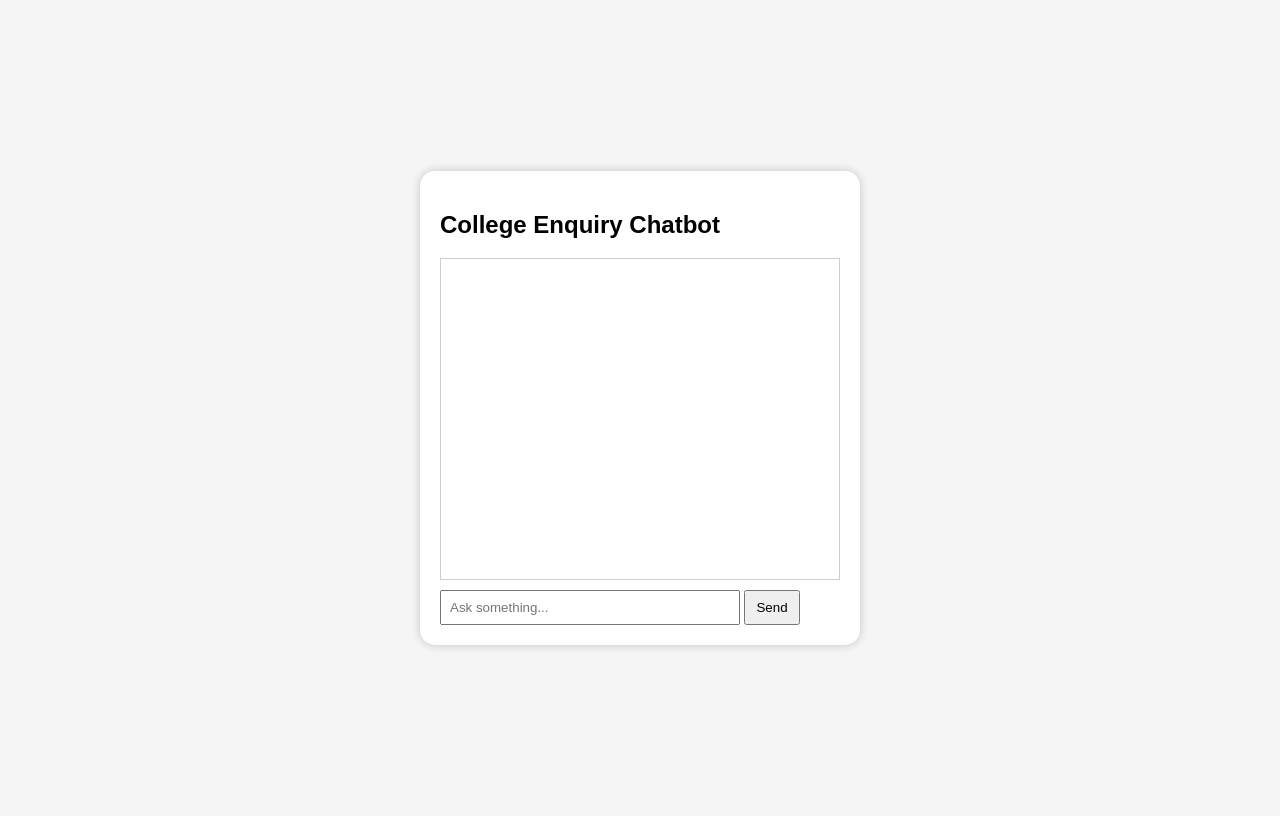
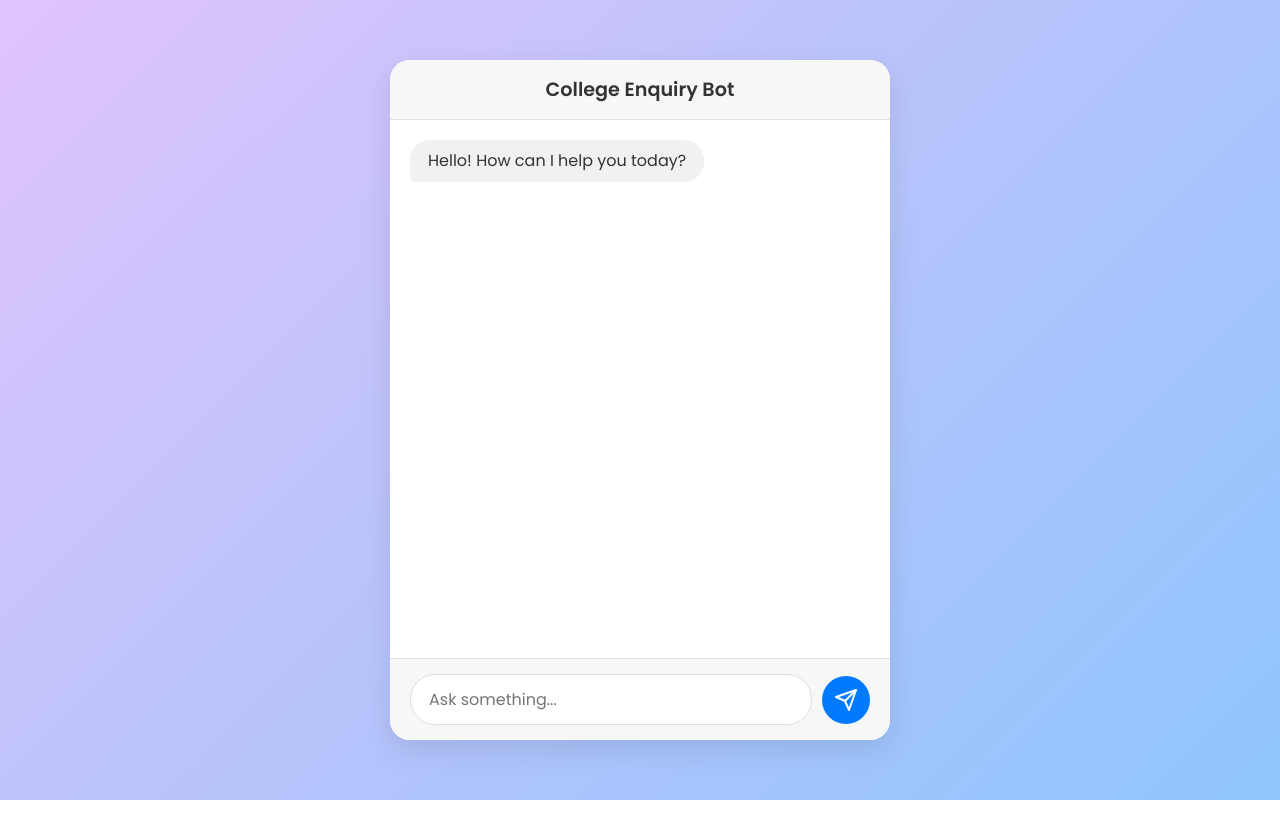
Before and after one commit to Albin92/CLGbot, a Flask app: template api/templates/index.html in a window 1280 px wide. Run offline with Flask 3, Linux system fonts and the light colour scheme; the template is opened without the code that fills it, so the values that code supplies are empty; parts of the project's set-up code (start-up, migrations or seed data) failed here and were passed over.

Commit message:
new ui not fixed

```diff
--- a/api/app.py
+++ b/api/app.py
@@ -1,5 +1,5 @@
 from flask import Flask, render_template, request, jsonify
-from api.chatbot import get_response
+from chatbot import get_response
 
 app = Flask(__name__)
 
@@ -12,3 +12,5 @@ def chat():
     user_input = request.form["msg"]
     response = get_response(user_input)
     return jsonify({"response": response})
+if __name__ == "__main__":
+    app.run(debug=True)
--- a/api/chatbot.py
+++ b/api/chatbot.py
@@ -3,7 +3,7 @@ from sklearn.feature_extraction.text import TfidfVectorizer
 from sklearn.metrics.pairwise import cosine_similarity
 
 # Load dataset
-data = pd.read_csv('api/data.csv')
+data = pd.read_csv('data.csv')
 
 # Prepare TF-IDF vectorizer
 vectorizer = TfidfVectorizer()
--- a/api/templates/index.html
+++ b/api/templates/index.html
@@ -2,33 +2,57 @@
 <html lang="en">
 <head>
   <meta charset="UTF-8">
+  <meta name="viewport" content="width=device-width, initial-scale=1.0">
   <title>College Enquiry Chatbot</title>
-  <link rel="stylesheet" href="static/style.css">
+  <link rel="stylesheet" href="style.css">
+  <link rel="preconnect" href="https://fonts.googleapis.com">
+  <link rel="preconnect" href="https://fonts.gstatic.com" crossorigin>
+  <link href="https://fonts.googleapis.com/css2?family=Poppins:wght@400;500;600&display=swap" rel="stylesheet">
 </head>
 <body>
   <div class="chatbox">
-    <h2>College Enquiry Chatbot</h2>
-    <div id="chatlog"></div>
-    <input type="text" id="userInput" placeholder="Ask something...">
-    <button onclick="sendMessage()">Send</button>
+    <div class="chatbox-header">
+      <h2>College Enquiry Bot</h2>
+    </div>
+    <div id="chatlog">
+      <div class="message bot-message">
+        <p>Hello! How can I help you today?</p>
+      </div>
+    </div>
+    <div class="input-area">
+      <input type="text" id="userInput" placeholder="Ask something..." onkeyup="if(event.keyCode === 13) sendMessage()">
+      <button onclick="sendMessage()" aria-label="Send Message">
+        <svg xmlns="http://www.w3.org/2000/svg" width="24" height="24" viewBox="0 0 24 24" fill="none" stroke="currentColor" stroke-width="2" stroke-linecap="round" stroke-linejoin="round"><line x1="22" y1="2" x2="11" y2="13"></line><polygon points="22 2 15 22 11 13 2 9 22 2"></polygon></svg>
+      </button>
+    </div>
   </div>
+
 
   <script>
     async function sendMessage() {
-      const msg = document.getElementById("userInput").value;
+      const msg= document.getElementById("userInput").value;
       const chatlog = document.getElementById("chatlog");
 
-      chatlog.innerHTML += `<p><b>You:</b> ${msg}</p>`;
-      document.getElementById("userInput").value = "";
+      chatlog.innerHTML += `<div class="message user-message"><p>${msg}</p></div>`;
+      userInput.value = "";
+      chatlog.scrollTop = chatlog.scrollHeight;
 
-      const response = await fetch("/get", {
-        method: "POST",
-        body: new URLSearchParams({ msg }),
-        headers: { "Content-Type": "application/x-www-form-urlencoded" }
-      });
+      try {
+        const response = await fetch("/get", {
+          method: "POST",
+          body: new URLSearchParams({ msg }),
+          headers: { "Content-Type": "application/x-www-form-urlencoded" }
+        });
+
 
       const data = await response.json();
-      chatlog.innerHTML += `<p><b>Bot:</b> ${data.response}</p>`;
+      chatlog.innerHTML += `<div class="message bot-message"><p>${data.response}</p></div>`;
+        chatlog.scrollTop = chatlog.scrollHeight; // Scroll to bottom
+      } catch (error) {
+        console.error("Error fetching bot response:", error);
+         chatlog.innerHTML += `<div class="message bot-message"><p>Sorry, I'm having trouble connecting. Please try again later.</p></div>`;
+        chatlog.scrollTop = chatlog.scrollHeight;
+      }
     }
   </script>
 </body>
--- a/api/templates/style.css
+++ b/api/templates/style.css
@@ -1,29 +1,143 @@
+/* General Body & Font Styling */
 body {
-  font-family: Arial, sans-serif;
-  background: #f5f5f5;
+  font-family: 'Poppins', sans-serif;
+  background: linear-gradient(135deg, #e0c3fc 0%, #8ec5fc 100%);
   display: flex;
   justify-content: center;
   align-items: center;
   height: 100vh;
+  margin: 0;
+  padding: 20px;
+  box-sizing: border-box;
 }
+
+/* Chatbox Container */
 .chatbox {
   background: white;
+  border-radius: 20px;
+  width: 100%;
+  max-width: 500px;
+  height: 85vh;
+  max-height: 700px;
+  box-shadow: 0 10px 30px rgba(0,0,0,0.1);
+  display: flex;
+  flex-direction: column;
+  overflow: hidden;
+}
+
+/* Chatbox Header */
+.chatbox-header {
+  background: #f7f7f7;
+  padding: 15px 20px;
+  border-bottom: 1px solid #e0e0e0;
+}
+
+.chatbox-header h2 {
+  margin: 0;
+  color: #333;
+  font-size: 1.2rem;
+  font-weight: 600;
+  text-align: center;
+}
+
+/* Chat Log Area */
+#chatlog {
+  flex-grow: 1;
+  overflow-y: auto;
   padding: 20px;
-  border-radius: 15px;
-  width: 400px;
-  box-shadow: 0 0 10px rgba(0,0,0,0.2);
+  display: flex;
+  flex-direction: column;
+  gap: 15px;
 }
-#chatlog {
-  height: 300px;
-  overflow-y: auto;
-  border: 1px solid #ccc;
-  padding: 10px;
-  margin-bottom: 10px;
+
+/* Custom Scrollbar */
+#chatlog::-webkit-scrollbar {
+  width: 8px;
 }
-input {
-  width: 70%;
-  padding: 8px;
+
+#chatlog::-webkit-scrollbar-track {
+  background: #f1f1f1;
 }
-button {
-  padding: 8px 10px;
+
+#chatlog::-webkit-scrollbar-thumb {
+  background: #ccc;
+  border-radius: 4px;
 }
+
+#chatlog::-webkit-scrollbar-thumb:hover {
+  background: #aaa;
+}
+
+/* General Message Styling */
+.message {
+  display: inline-block;
+  padding: 10px 18px;
+  border-radius: 20px;
+  max-width: 75%;
+  line-height: 1.4;
+}
+
+.message p {
+  margin: 0;
+}
+
+/* Bot Message Styling */
+.bot-message {
+  background-color: #f1f1f1;
+  color: #333;
+  align-self: flex-start;
+  border-bottom-left-radius: 5px;
+}
+
+/* User Message Styling */
+.user-message {
+  background-color: #007bff;
+  color: white;
+  align-self: flex-end;
+  border-bottom-right-radius: 5px;
+}
+
+/* Input Area Styling */
+.input-area {
+  display: flex;
+  padding: 15px 20px;
+  border-top: 1px solid #e0e0e0;
+  background: #f7f7f7;
+  gap: 10px;
+  align-items: center;
+}
+
+#userInput {
+  flex-grow: 1;
+  border: 1px solid #ddd;
+  border-radius: 25px;
+  padding: 12px 18px;
+  font-size: 1rem;
+  font-family: 'Poppins', sans-serif;
+  outline: none;
+  transition: border-color 0.2s ease;
+}
+
+#userInput:focus {
+  border-color: #007bff;
+}
+
+/* Send Button Styling */
+.input-area button {
+  background: #007bff;
+  color: white;
+  border: none;
+  border-radius: 50%;
+  width: 48px;
+  height: 48px;
+  cursor: pointer;
+  display: flex;
+  align-items: center;
+  justify-content: center;
+  transition: background-color 0.2s ease;
+  flex-shrink: 0;
+}
+
+.input-area button:hover {
+  background: #0056b3;
+}
--- /dev/null
+++ b/pyvenv.cfg
@@ -0,0 +1,5 @@
+home = C:\Users\Lenovo\AppData\Local\Programs\Python\Python312
+include-system-site-packages = false
+version = 3.12.5
+executable = C:\Users\Lenovo\AppData\Local\Programs\Python\Python312\python.exe
+command = C:\Users\Lenovo\AppData\Local\Programs\Python\Python312\python.exe -m venv C:\Users\Lenovo\Downloads\CLGchatbot
```
Also changed, not shown: data.csv (renamed from api/data.csv).
